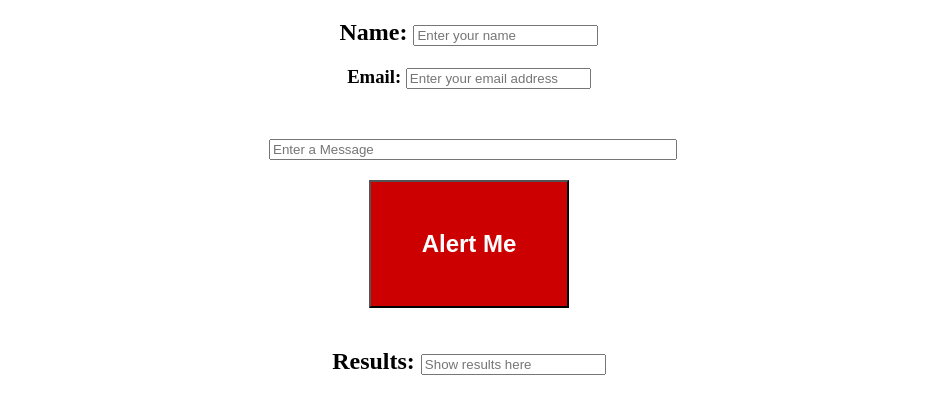
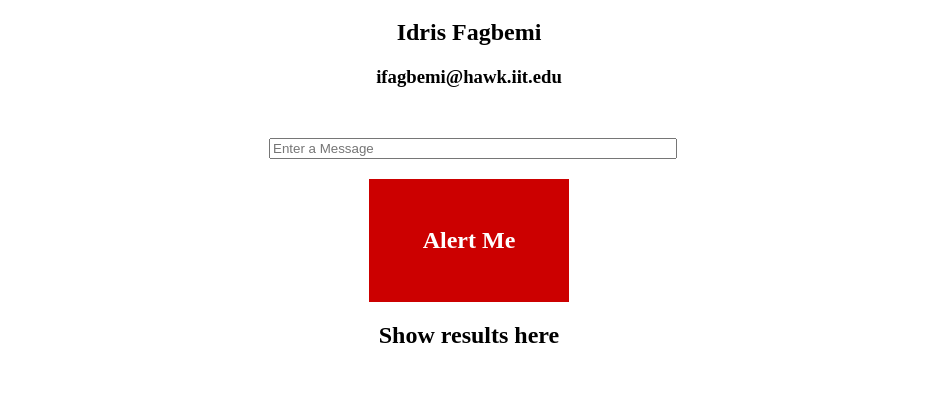
Before and after one commit to stwins60/lab6, a plain HTML site: page index.html in a window 1280 px wide. Shown: the part 61-468 px from the top of the page, without its empty margins (171-1108 px from the left). Drawn offline with Linux system fonts and the light colour scheme.

Commit message:
fixed index file

```diff
--- a/index.html
+++ b/index.html
@@ -28,30 +28,19 @@
 </head>
 <body>
   <h1 class="center">ITMD-361 - Lab 7 - Basic JavaScript Event Handling and DOM</h1>
-  <h2 class="center">Name: <input id = "entryName" type = "text" name =
-    "nameEntry" placeholder="Enter your name"></h2>
-  <h3 class="center">Email: <input id="entryEmail" type="text" name="emailEntry"
-  placeholder="Enter your email address"></h3>
+  <h2 class="center">Idris Fagbemi</h2>
+  <h3 class="center">ifagbemi@hawk.iit.edu</h3>
   <div id="container">
     <input id="entryinput" type="text" name="textEntry" placeholder="Enter a Message">
-    <!-- <div id="entrybutton">Alert Me</div> -->
-    <div class="center" ><input type=button value="Alert Me" id="entrybutton"
-      onclick="displayalert()"></div>
-
-    <h2 class="center">Results: <input type="text" id="textoutput" placeholder=
-      "Show results here"></h2>
-  </div>
-  <script>
-  function displayalert() {
-
-    $printname= document.getElementById("entryName").value;
-
-    $printvalue= document.getElementById("entryinput").value;
-
-    alert($printname + ':' + $printvalue);
-    document.getElementById("textoutput").value = $printvalue;
-
-  }
-  </script>
+    <div id="entrybutton">Alert Me</div>
+		<h2 id="textoutput" class="center">Show results here</h2>
+	</div>
+	<script>
+	    document.getElementById("entrybutton").addEventListener("click",function(){
+		var txt = document.getElementById("entryinput").value;
+		alert("Idris Fagbemi: "+txt);
+		document.getElementById("textoutput").innerHTML=txt;
+		})
+	</script>
 </body>
 </html>
```
